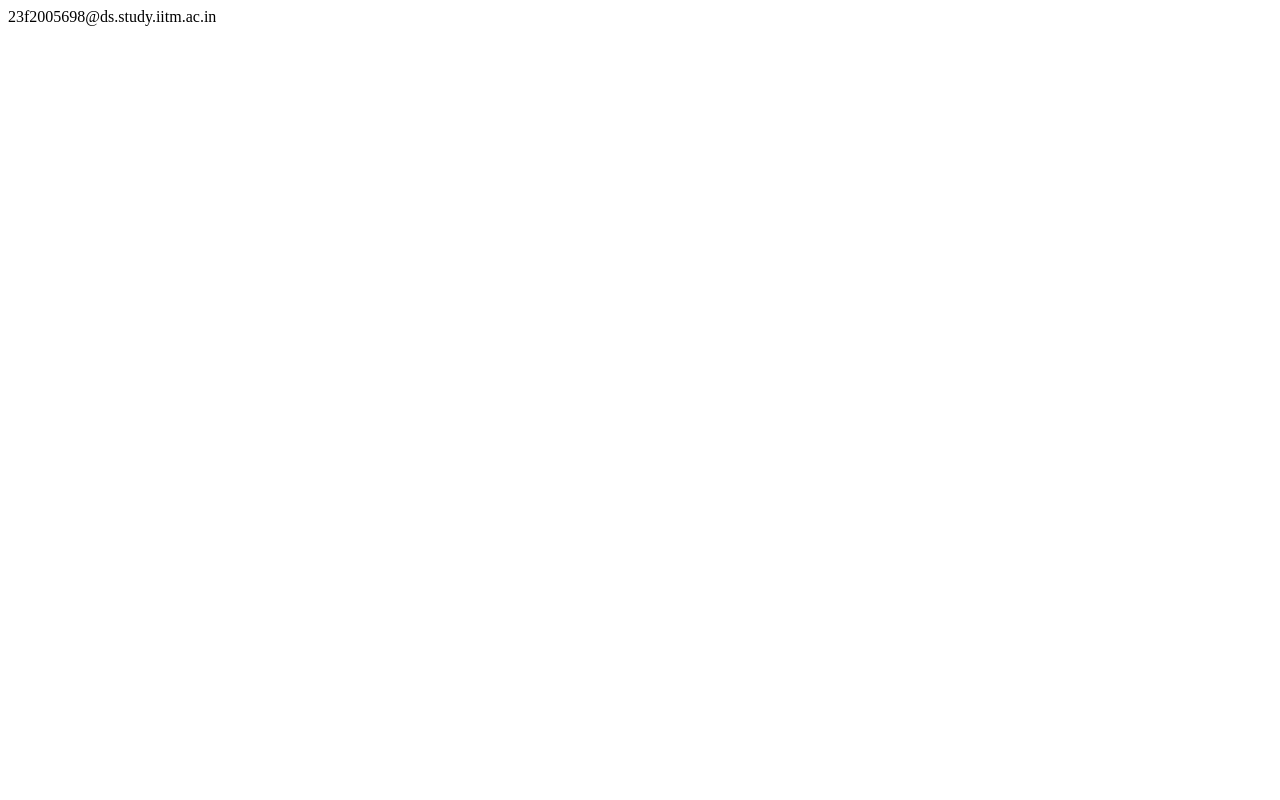
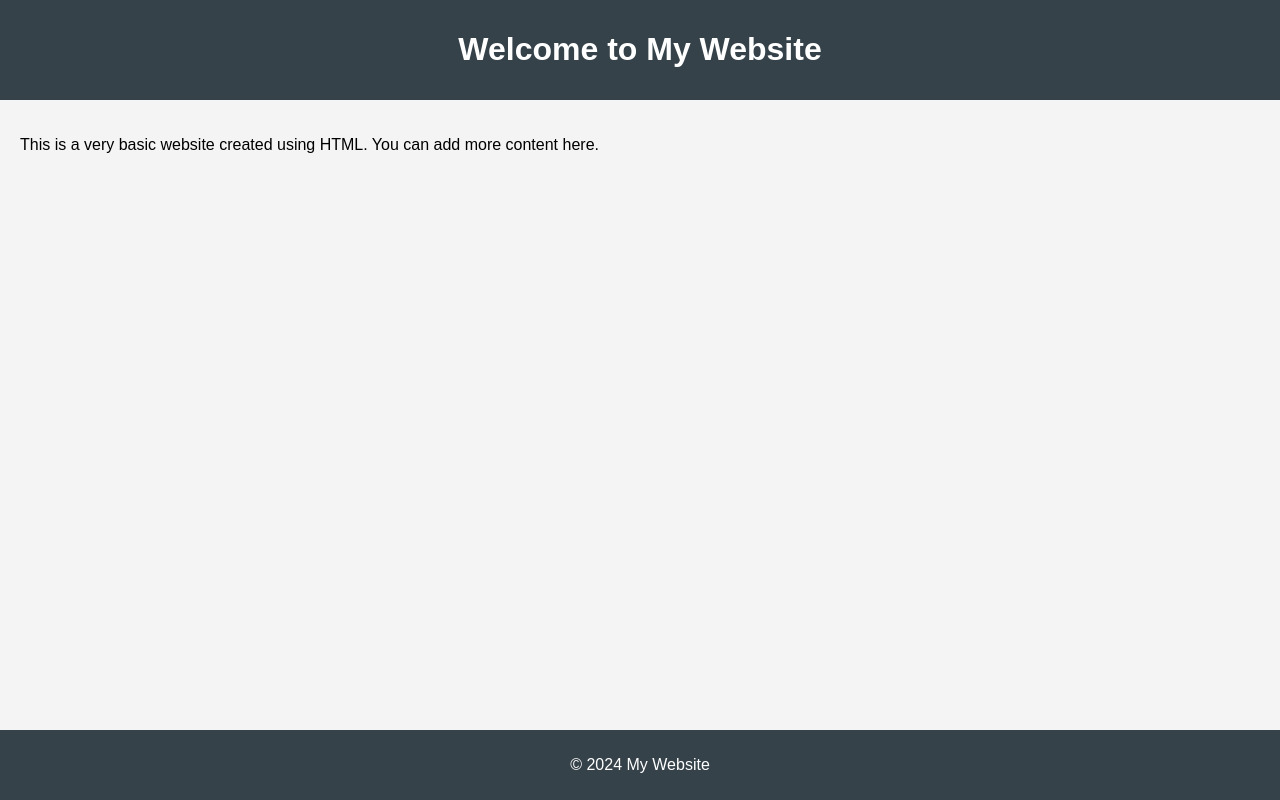
Before and after one commit to 23f2005698/new, a plain HTML site: page index.html in a window 1280 px wide. Drawn offline with Linux system fonts and the light colour scheme.

Commit message:
Update index.html

```diff
--- a/index.html
+++ b/index.html
@@ -1 +1,45 @@
-23f2005698@ds.study.iitm.ac.in
+<!DOCTYPE html>
+<html lang="en">
+<head>
+    <meta charset="UTF-8">
+    <meta name="viewport" content="width=device-width, initial-scale=1.0">
+    <title>My Basic Website</title>
+    <style>
+        body {
+            font-family: Arial, sans-serif;
+            margin: 0;
+            padding: 0;
+            background-color: #f4f4f4;
+        }
+        header {
+            background: #35424a;
+            color: white;
+            padding: 10px 0;
+            text-align: center;
+        }
+        main {
+            padding: 20px;
+        }
+        footer {
+            text-align: center;
+            padding: 10px 0;
+            background: #35424a;
+            color: white;
+            position: absolute;
+            bottom: 0;
+            width: 100%;
+        }
+    </style>
+</head>
+<body>
+    <header>
+        <h1>Welcome to My Website</h1>
+    </header>
+    <main>
+        <p>This is a very basic website created using HTML. You can add more content here.</p>
+    </main>
+    <footer>
+        <p>&copy; 2024 My Website</p>
+    </footer>
+</body>
+</html>
```
